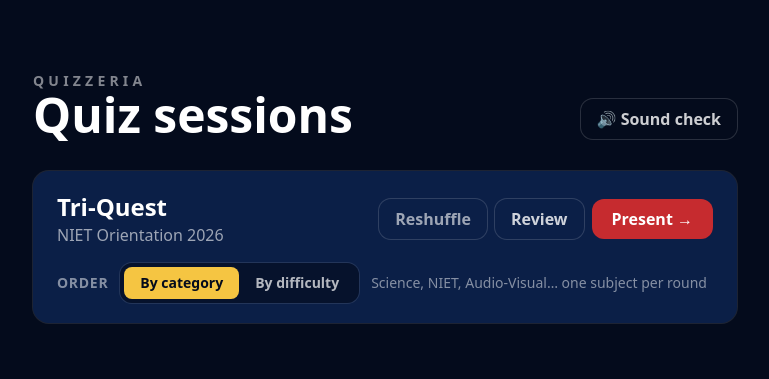
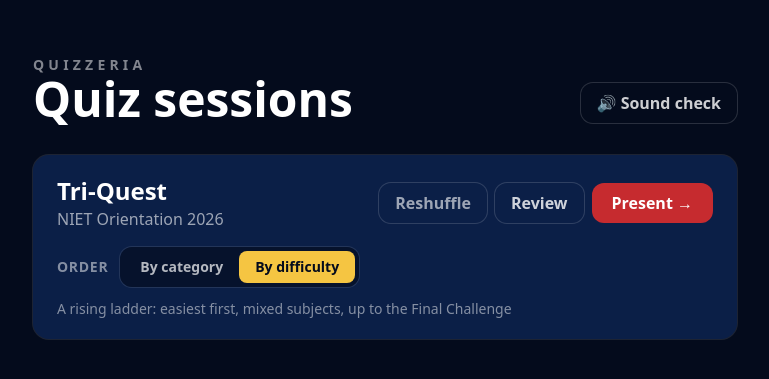
Before and after one commit to ashokgit/tri-quest, a React (Vite) app: page /#/ in a window 1280 px wide. Shown: the part 203-582 px from the top of the page, without its empty margins (255-1024 px from the left). Built offline with nearby package versions, Linux system fonts and the light colour scheme.

Commit message:
Default Tri-Quest to the difficulty ladder; split hard questions into two levels
Co-Authored-By: Claude Opus 5 <noreply@anthropic.com>

```diff
--- a/public/data/sessions/tri-quest.json
+++ b/public/data/sessions/tri-quest.json
@@ -5,6 +5,7 @@
   "event": "NIET Orientation 2026",
   "tagline": "Happy · Healthy · Learning",
   "durationMinutes": 60,
+  "order": "difficulty",
   "seed": 2026,
   "defaults": {
     "timerSeconds": 20,
--- a/src/features/presenter/deck.ts
+++ b/src/features/presenter/deck.ts
@@ -93,8 +93,10 @@ function difficultyLadder(rounds: DrawnRound[], titles = DEFAULT_LEVEL_TITLES):
     while (queues.some((q) => q.length)) for (const q of queues) if (q.length) dealt.push(q.shift()!)
     if (!dealt.length) continue
 
-    // Split evenly into levels of about LEVEL_SIZE.
-    const count = Math.max(1, Math.round(dealt.length / LEVEL_SIZE))
+    // Split evenly into levels of about LEVEL_SIZE. Hard questions always get at least
+    // two levels, so the show ends on a short, punchy Final Challenge.
+    const minLevels = difficulty === 'hard' && dealt.length >= 6 ? 2 : 1
+    const count = Math.max(minLevels, Math.round(dealt.length / LEVEL_SIZE))
     for (let i = 0; i < count; i++) {
       const items = dealt.slice(Math.floor((i * dealt.length) / count), Math.floor(((i + 1) * dealt.length) / count))
       levels.push({ difficulty, items: items.sort((a, b) => TYPE_EASE[a.q.type] - TYPE_EASE[b.q.type]) })
```
